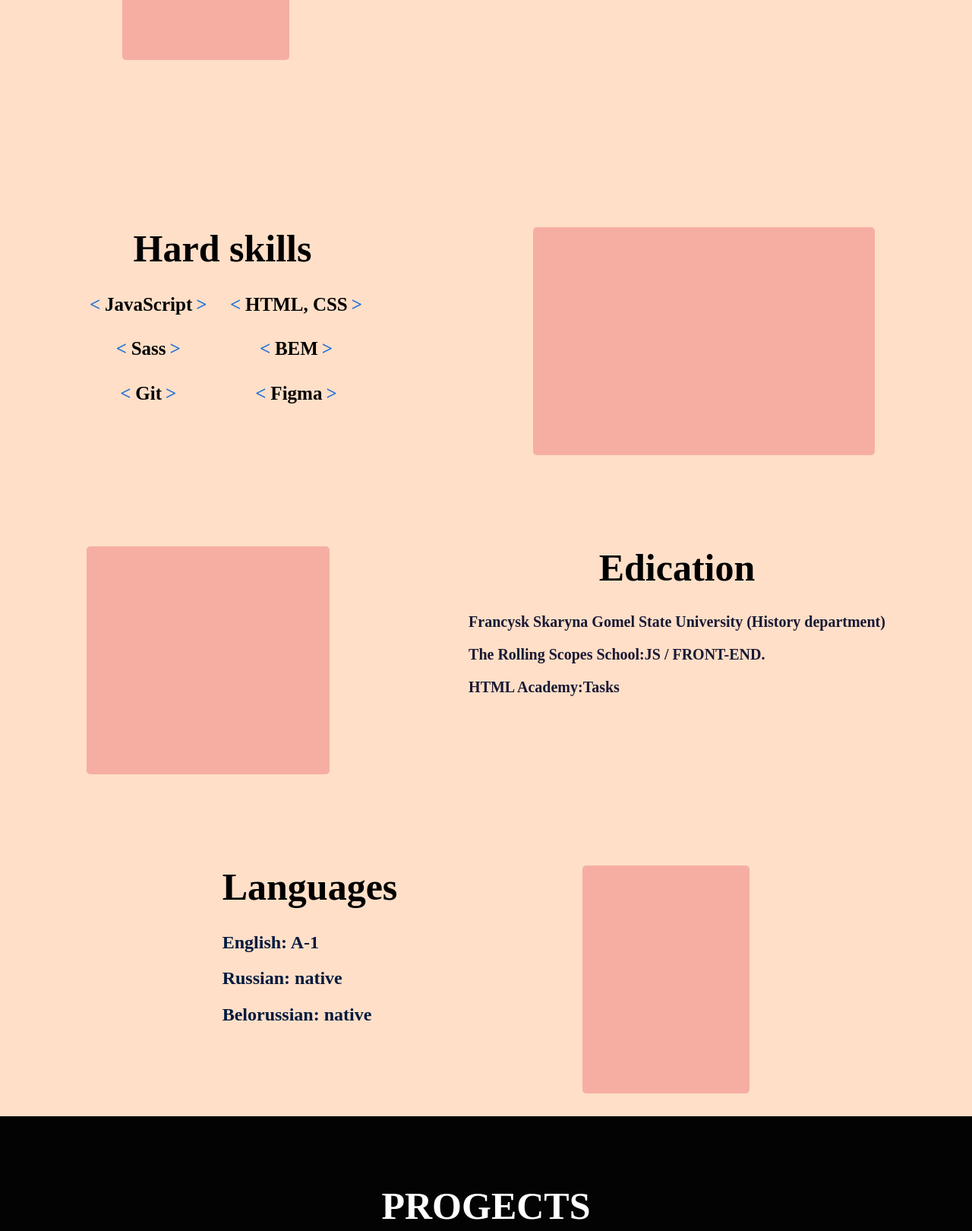
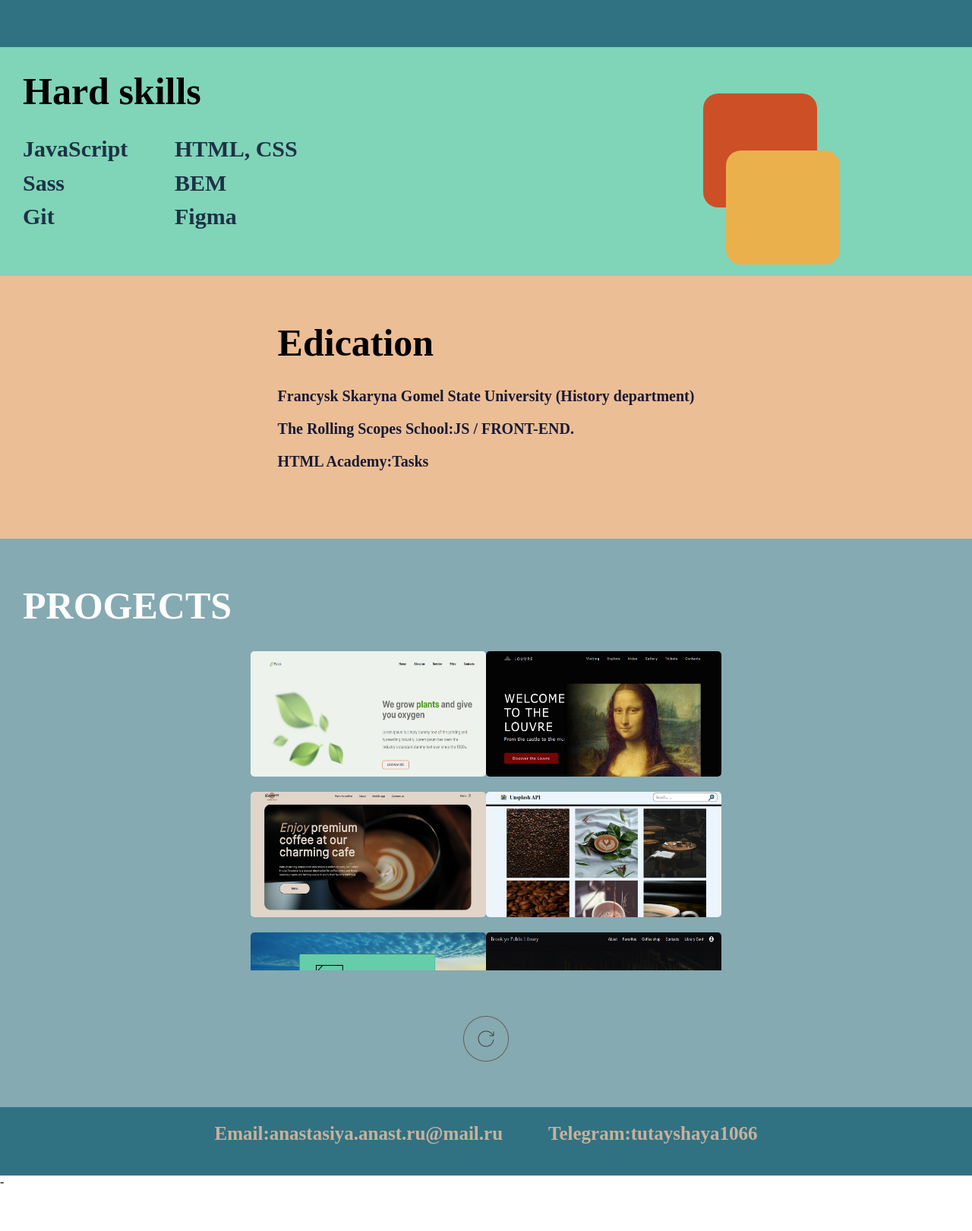
Before and after one commit to anastasia19141918/CV, a website: page MyCv/index.html in a window 1280 px wide. Shown: the part 941-2561 px from the top of the page at 76% size. After the commit the page ends 2506 px from the top, so only its background shows below. Drawn offline with Linux system fonts and the light colour scheme.

Commit message:
fix: html and scss

```diff
--- a/MyCv/index.html
+++ b/MyCv/index.html
@@ -9,9 +9,9 @@
 </head>
 <body>
   <header class="header">
+    <div class="header__line"></div>
     <div class="wrapper wrapper__header">
       <img src="./img/portfolio.jpg" alt="foto portfolio" class="header__img">
-      <div class="header__square"></div>
       <div class="header__desk">
         <h1 class="header__title"> Anastasiya Kazakova</h1>
         <h2 class="headr__profession">Junior Frontend Developer</h2>
@@ -26,7 +26,6 @@
   <main>
     <section class="about section">
       <div class="wrapper wrapper__about">
-        <div class="square__block"></div>
         <div class="about__desk">
            <h2 class="about__title title">About me</h3>
            <p class="about__text">
@@ -50,34 +49,23 @@
             <li class="skils__itemn">Figma</li>
           </ul>
         </div>
-        <div class="square__block square__block_skils"></div>
+        <div class="skils__block">
+          <div class="skils__one"></div>
+          <div class="skils__second"></div>
+        </div>
       </div>
     </section>
 
     <section class="edication section">
       <div class="wrapper wrapper__edication">
-         <div class="square__block square__block_edication"></div>
-         <div class="edication__des ">
+        <div class="edication__des ">
           <h2 class="edication__title title">Edication</h2>
           <ul class="edication__itemns">
             <li class="edication__item">Francysk Skaryna Gomel State University (History department)</li>
             <li class="edication__item">The Rolling Scopes School:JS / FRONT-END.</li>
             <li class="edication__item">HTML Academy:Tasks</li>
           </ul>
-         </div>
-      </div>
-    </section>
-    <section class="languages section">
-      <div class="wrapper wrapper__languages">
-        <div class="languages__desk">
-          <h2  class="languages__title title">Languages</h2>
-          <ul class="languages__itemns">
-            <li class="languages__itemn">English: A-1</li>
-            <li class="languages__itemn">Russian: native</li>
-            <li class="languages__itemn">Belorussian: native</li>
-          </ul>
         </div>
-        <div class="square__block"></div>
       </div>
     </section>
     <section class="projects section">
@@ -129,6 +117,11 @@
               </a>
             </div>
 
+            <div class="projects__slaider">
+              <a href="https://anastasia19141918.github.io/art-quiz/" class="projects__link">
+                <img src="./img/art-quiz.jpg" alt="songbird" class="projects__img">
+              </a>
+            </div>
 
           </div>
         </div>
--- a/MyCv/sass/absracts/_constans.scss
+++ b/MyCv/sass/absracts/_constans.scss
@@ -1,8 +1,14 @@
 $color-title: #000000;
 $color-text: #362a32;
-$color-body: #ffdfc8;
-$color-block:#f6aea3;
+$color-header: #307282;
 $color-number-slaider: #ffffff;
+$color-text: #eab04c;
+$color-header-line:#85aab2;
+$color-about: #c57d60;
+$color-skils: #80d4b8;
+$color-item: #1d3246;
+$color-edication: #ebbe95;
+$color-footer: #c8b19d;
 
 $conten-width: 1440px;
 //media
--- a/MyCv/sass/base/_base.scss
+++ b/MyCv/sass/base/_base.scss
@@ -1,22 +1,11 @@
 body {
-  background-color: $color-body;
+
   overflow-x:hidden;
 }
 
 a {
   text-decoration: none;
   color: $color-title;
-}
-
-.square__block {
-  width: 220px;
-  height: 300px;
-  background-color: $color-block;
-  border-radius: 5px;
-  @include tablet-small {
-    width: 100%;
-    height: 30px;
-  }
 }
 
 li {
@@ -26,7 +15,6 @@ li {
 .title {
   margin: 0 0 30px 0;
   font-size: 50px;
-  text-align: center;
   @include tablet-small {
     padding-top: 30px;
   }
@@ -43,7 +31,7 @@ li {
 }
 
 .section {
-  padding: 90px 30px 30px 30px;
+  padding: 60px 30px 30px 30px;
   @include tablet-small {
     padding: 30px;
   }
--- a/MyCv/sass/index.scss
+++ b/MyCv/sass/index.scss
@@ -13,6 +13,5 @@
 @import"pages/about";
 @import"pages/skils";
 @import"pages/edication";
-@import"pages/languages";
 @import"pages/progects";
 @import"pages/btn";
--- a/MyCv/sass/layout/_footer.scss
+++ b/MyCv/sass/layout/_footer.scss
@@ -1,4 +1,7 @@
-
+.footer {
+  padding: 20px 0px 10px 0px;
+  background-color: $color-header;
+}
 
 .footer__itemns {
   display: flex;
@@ -32,7 +35,7 @@
   font-size: 25px;
   font-weight: bolder;
   line-height: 30px;
-  color: #030303;
+  color: $color-footer;
   @include tablet-big {
     font-size: 30px;
   }
--- a/MyCv/sass/layout/_header.scss
+++ b/MyCv/sass/layout/_header.scss
@@ -1,5 +1,6 @@
 .header {
-  padding: 30px 10px;
+  background-color: $color-header;
+  padding: 0px 0px 30px 0px;
   @include desktop-small {
     padding: 40px 30px;
   }
@@ -9,6 +10,13 @@
   @include mobale-small {
     padding: 30px;
   }
+}
+
+.header__line {
+  position: absolute;
+  width: 100%;
+  height: 15%;
+  background-color: $color-header-line;
 }
 
 .wrapper__header {
@@ -29,9 +37,8 @@
   height: 520px;
   width: 320px;
   margin: 30px 0px 0px 15%;
-  border-radius: 5px;
-  border: 10px solid $color-number-slaider;
-  @include desktop-small {
+  border-radius: 20px;
+ @include desktop-small {
     margin: 80px 0px 20px 15%;
   }
   @include tablet-small {
@@ -53,26 +60,9 @@
   }
 }
 
-.header__square {
-  position: absolute;
-  height: 600px;
-  width: 520px;
-  margin-left: 22%;
-  background-color: $color-block;
-  border-radius: 5px;
-  @include desktop-small {
-    margin-left: 17%;
-    height: 600px;
-    width: 520px;
-  }
-  @include tablet-small {
-    display: none;
-  }
-}
-
 .header__desk {
   z-index: 7;
-  padding: 5% 0 0 0;
+  padding: 10% 0 0 0;
   display: flex;
   flex-direction: column;
   @include desktop-small {
@@ -87,7 +77,7 @@
 .header__title {
   width: 690px;
   margin: 0 0 20px 0;
-  color: $color-title;
+  color: $color-text;
   font-size: 80px;
   @include desktop-small {
     margin: 0 0 10px 0;
@@ -137,7 +127,7 @@
   display: flex;
   flex-direction: row;
   justify-content: flex-end;
-  gap: 0 30px;
+  gap: 0 10px;
   @include desktop-small {
     padding-left: 23%;
     justify-content:flex-end;
--- a/MyCv/sass/pages/_about.scss
+++ b/MyCv/sass/pages/_about.scss
@@ -1,8 +1,12 @@
+.about {
+  padding: 0px 30px 80px 30px;
+  background-color: $color-header;
+}
+
 .wrapper__about {
   display: flex;
   flex-direction: row;
   justify-content: center;
-  gap: 0 8%;
   @include tablet-small {
     flex-direction: column;
   }
@@ -10,8 +14,9 @@
 
 .about__desk {
   width: 520px;
-  height: 300px;
   padding: 40px 60px 60px 60px;
+  border-radius: 20px;
+  background-color: $color-about;
   @include tablet-small {
     width: 450px;
     height: 150px;
--- a/MyCv/sass/pages/_btn.scss
+++ b/MyCv/sass/pages/_btn.scss
@@ -1,5 +1,6 @@
 .btn {
-  padding: 30px 0px 0px 0px;
+  padding: 30px 0px 60px 0px;
+  background-color: $color-header-line;
   @include mobale-gallery {
     padding: 30px 0px 30px 0px;
   }
--- a/MyCv/sass/pages/_edication.scss
+++ b/MyCv/sass/pages/_edication.scss
@@ -1,6 +1,10 @@
+.edication {
+  padding: 60px 30px 90px 30px;
+  background-color: $color-edication;
+}
+
 .wrapper__edication {
   display: flex;
-  flex-direction: row;
   justify-content: center;
   gap: 0 15%;
   @include tablet-small {
--- a/MyCv/sass/pages/_languages.scss
+++ /dev/null
@@ -1,26 +0,0 @@
-.wrapper__languages {
-  display: flex;
-  flex-direction: row;
-  justify-content: center;
-  gap: 0 20%;
-  @include tablet-small {
-    flex-direction:column-reverse;
-  }
-}
-
-.languages__itemns {
-  display: flex;
-  flex-direction: column;
-  padding: 0;
-  margin: 0;
-  gap: 20px 0px;
-}
-
-.languages__itemn {
-  font-size: 24px;
-  font-weight: 900;
-  color: #00193e;
-  @include modal-small-size {
-    font-size: 16px;
-  }
-}
--- a/MyCv/sass/pages/_progects.scss
+++ b/MyCv/sass/pages/_progects.scss
@@ -1,5 +1,5 @@
 .projects {
-  background-color: #030303;
+  background-color: $color-header-line;
 }
 
 .projects__title {
@@ -10,7 +10,7 @@
 }
 
 .projects__container {
-  height: 500px;
+  height: 420px;
   overflow: hidden;
   transition: .4s all;
 }
@@ -23,21 +23,22 @@
 .projects__slaiders {
   margin-bottom: 30px;
   display: grid;
-  justify-items: center;
-  grid-template-columns: repeat(3, 1fr);
-  gap: 40px 0px;
+  justify-content: center;
+  grid-template-columns: repeat(3, 0.2fr);
+  gap: 20px 20px;
   @include desktop {
-    grid-template-columns: repeat(2, 1fr);
+    grid-template-columns: repeat(2, 0.2fr);
     gap: 20px 0px;
   }
 
   @include tablet-big {
-    grid-template-columns: repeat(1, 1fr);
+    grid-template-columns: repeat(1, 0.2fr);
   }
 }
 
 .projects__slaider {
-  width: 440px;
+  width: 310px;
+  height: 165px;
   @include tablet {
     width: 340px;
   }
@@ -57,8 +58,8 @@
 
 .projects__img {
   position: relative;
-  width: 440px;
-  height: 220px;
+  width: 100%;
+  height: 100%;
 
   border-radius: 5px;
   @include tablet {
--- a/MyCv/sass/pages/_skils.scss
+++ b/MyCv/sass/pages/_skils.scss
@@ -1,29 +1,29 @@
+.skils {
+  position: relative;
+  padding: 30px 30px 60px 30px;
+  background-color: $color-skils;
+}
+
 .wrapper__skils {
-  display: flex;
-  flex-direction: row;
-  justify-content: center;
-  gap: 0 20%;
   @include tablet-small {
     flex-direction:column-reverse;
   }
 }
 
 .skils__itemns {
+  position: relative;
+  width: 400px;
   padding: 0;
   margin: 0;
   display: grid;
-  grid-template-columns: repeat(2, 1fr);
-  gap: 30px 60px;
-  @include mobale-big {
-    gap: 20px 0;
-  }
+  grid-template-columns: repeat(2, 0.5fr);
+  gap: 10px 0;
 }
 
 .skils__itemn {
-  position: relative;
-  font-size: 25px;
+  font-size: 30px;
   font-weight: 900;
-  text-align: center;
+  color: $color-item;
   @include mobale-big {
     padding-left: 30px;
     text-align: left;
@@ -36,33 +36,26 @@
   }
 }
 
-.skils__itemn::before {
+.skils__block {
   position: absolute;
-  content: "<";
-  margin-left: -20px;
-  color: #2072d8;
-  font-size: 25px;
-  font-weight: 900;
-  @include mobale-small {
-    content: none;
-  }
+  margin-left: 70%;
+  margin-top: -14%;
 }
 
-.skils__itemn::after {
-  position: absolute;
-  content: ">";
-  margin-left: 5px;
-  color: #2072d8;
-  font-size: 25px;
-  font-weight: 900;
-  @include mobale-small {
-    content: none;
-  }
+.skils__one {
+  position: relative;
+  width: 150px;
+  height: 150px;
+  border-radius: 20px;
+  background-color: #cd4f25;
 }
 
-.square__block_skils {
-  width: 450px;
-  @include tablet-small {
-    width: 100%;
-  }
+.skils__second {
+  position: absolute;
+  margin-top: -50%;
+  margin-left: 20%;
+  width: 150px;
+  height: 150px;
+  border-radius: 20px;
+  background-color: #eab04c;
 }
```
Also changed, not shown: MyCv/img/art-quiz.jpg (added), MyCv/sass/index.css, 1 other file.
